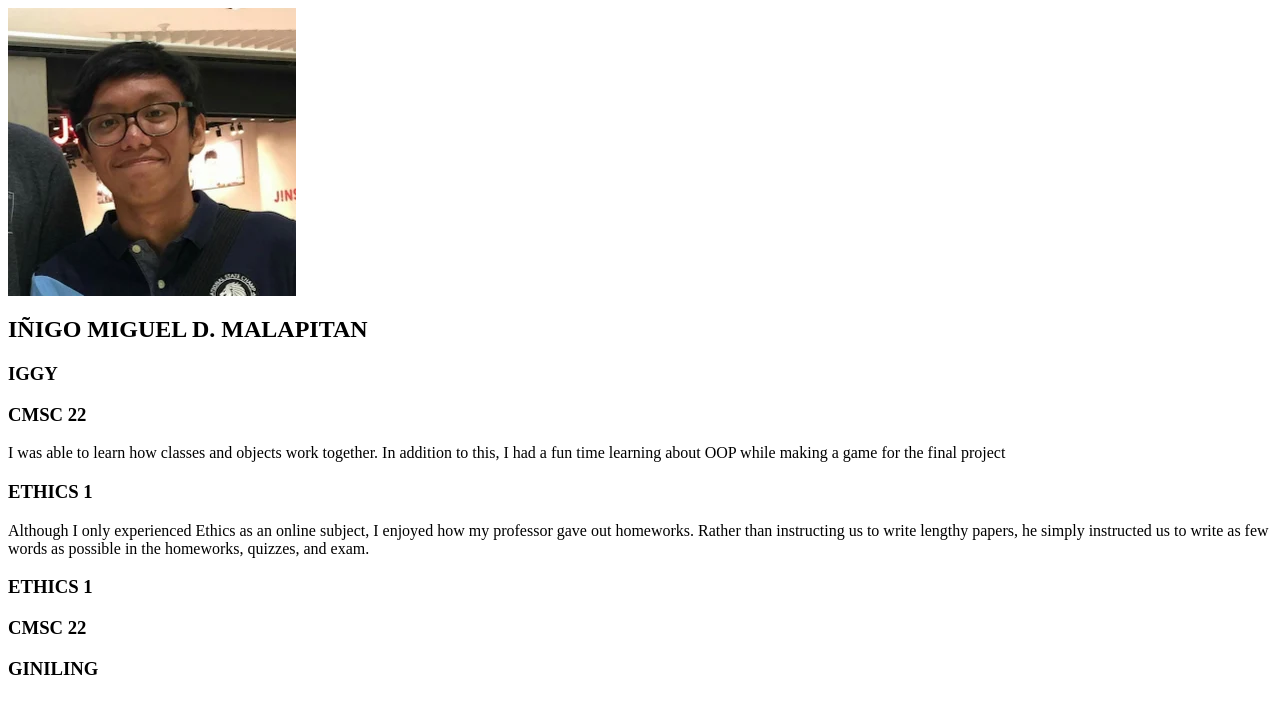
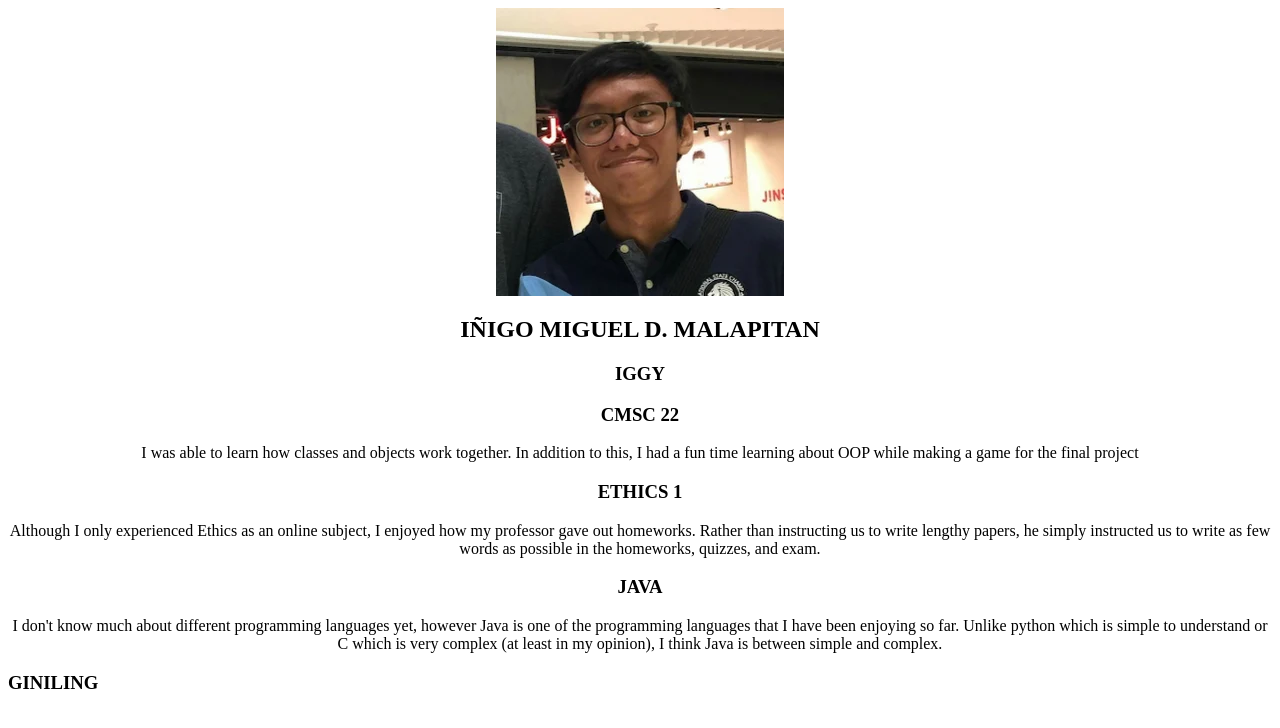
Before and after one commit to IMalapitan/IMalapitan.github.io, a plain HTML site: page index.html in a window 1280 px wide. Drawn offline with Linux system fonts and the light colour scheme.

```diff
--- a/css.css
+++ b/css.css
@@ -2,5 +2,13 @@
     display: block;
     margin-left: auto;
     margin-right: auto;
-    width: 50%;
+
 }
+
+.names{
+    text-align: center;
+}
+
+.favorites{
+    text-align: center;
+}
--- a/index.html
+++ b/index.html
@@ -1,8 +1,13 @@
 <html>
+    <head>
+        <link rel="stylesheet" href="css.css" type="text/css">
+    </head>
     <body>
         <img src="Png.png" class="center">
-        <h2 title="Name">IÑIGO MIGUEL D. MALAPITAN</h2>
-        <h3 title="Nickname">IGGY</h3>
+        <div class="names">
+            <h2 title="Name">IÑIGO MIGUEL D. MALAPITAN</h2>
+            <h3 title="Nickname">IGGY</h3>
+        </div>
 
         <div class="favorites">
             <h3 title="Favorite CMSC">CMSC 22</h3>
@@ -14,8 +19,12 @@
             <h3 title="Favorite GE">ETHICS 1</h3>
             <p>Although I only experienced Ethics as an online subject, I enjoyed how my professor gave out homeworks. Rather than instructing us to write lengthy papers, he simply instructed us to write as few words as possible in the homeworks, quizzes, and exam.</p>
         </div>
-        <h3 title="Favorite GE">ETHICS 1</h3>
-        <h3 title="Favorite PL">CMSC 22</h3>
+
+        <div class="favorites">
+            <h3 title="Favorite PL">JAVA</h3>
+            <p>I don't know much about different programming languages yet, however Java is one of the programming languages that I have been enjoying so far. Unlike python which is simple to understand or C which is very complex (at least in my opinion), I think Java is between simple and complex. </p>
+        </div>
+
         <h3 title="Favorite Food">GINILING</h3>
     </body>
 </html>
```
